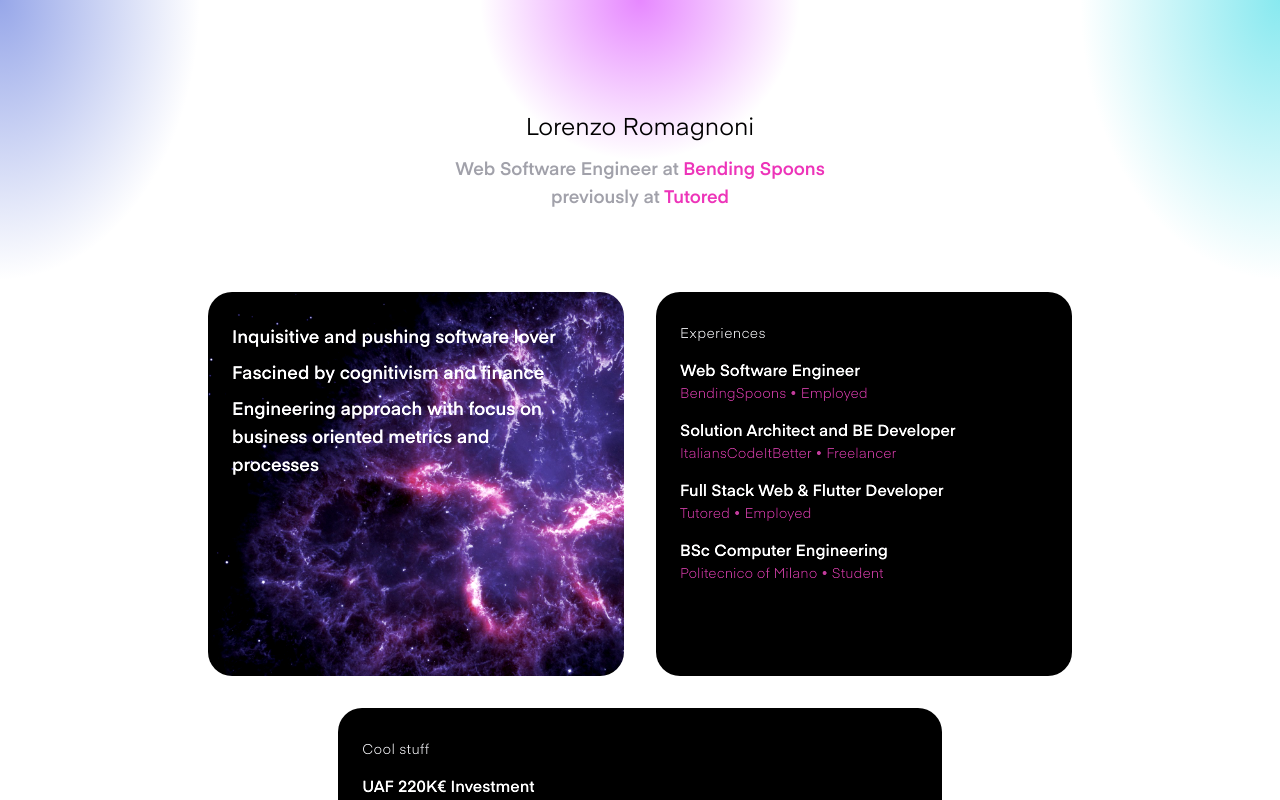
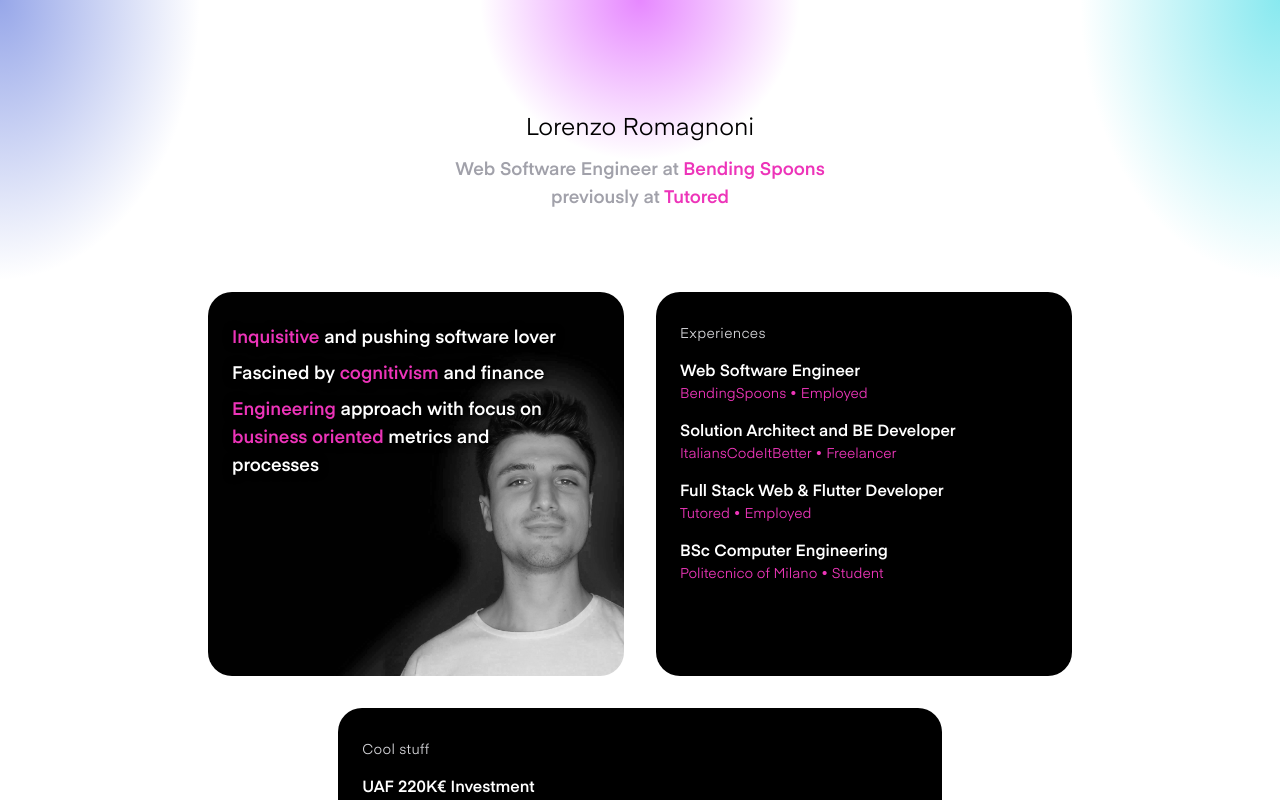
Before and after one commit to loromagnoni/website-2k22, a Next.js app: page / in a window 1280 px wide. Shown: the top 800 px of the page. Built offline with nearby package versions, Linux system fonts and the light colour scheme.

Commit message:
feat: add my photo :)

```diff
--- a/components/card.tsx
+++ b/components/card.tsx
@@ -5,8 +5,11 @@
     <div
       className="sm:h-96 bg-black text-white rounded-3xl py-8 px-6 bg-cover"
       style={{
-        filter: "saturate(0.6) contrast(1.2)",
-        ...(backgroundUrl && { backgroundImage: `url(${backgroundUrl})` }),
+        ...(backgroundUrl && {
+          backgroundImage: `url(${backgroundUrl})`,
+          backgroundPosition: "right",
+          textShadow: "0 0 10px black, 0 0 5px black",
+        }),
       }}
     >
       {children}
--- a/components/textCardFiller.tsx
+++ b/components/textCardFiller.tsx
@@ -1,11 +1,22 @@
-type TextCardProps = { paragraphs: string[] };
+type TextCardProps = { paragraphs: string[]; highlight?: string[] };
 
-export default function TextCardFiller({ paragraphs }: TextCardProps) {
+export default function TextCardFiller({
+  paragraphs,
+  highlight = [],
+}: TextCardProps) {
   return (
     <div className="font-medium text-lg pr-10 mb-52">
       {paragraphs.map((p) => (
         <p className="mb-2" key={p}>
-          {p}
+          {p
+            .split(" ")
+            .map((w) =>
+              highlight.includes(w) ? (
+                <span style={{ color: "#ed34b9" }}> {w} </span>
+              ) : (
+                ` ${w} `
+              )
+            )}
         </p>
       ))}
     </div>
--- a/pages/index.tsx
+++ b/pages/index.tsx
@@ -61,6 +61,13 @@
                     "Fascined by cognitivism and finance",
                     "Engineering approach with focus on business oriented metrics and processes",
                   ]}
+                  highlight={[
+                    "Inquisitive",
+                    "cognitivism",
+                    "Engineering",
+                    "business",
+                    "oriented",
+                  ]}
                 />
               </AnimateOnView>
             </Card>
--- a/styles/animations.css
+++ b/styles/animations.css
@@ -8,7 +8,7 @@
     rgb(254, 202, 255) 50%,
     rgba(237, 53, 185, 1) 60%
   );
-  animation: shine 3s linear infinite;
+  animation: shine 2.5s linear infinite;
   background-size: 300% 300%;
 }
 
```
Also changed, not shown: public/images/card-background.jpg, public/images/old-card-background.jpg (added).
